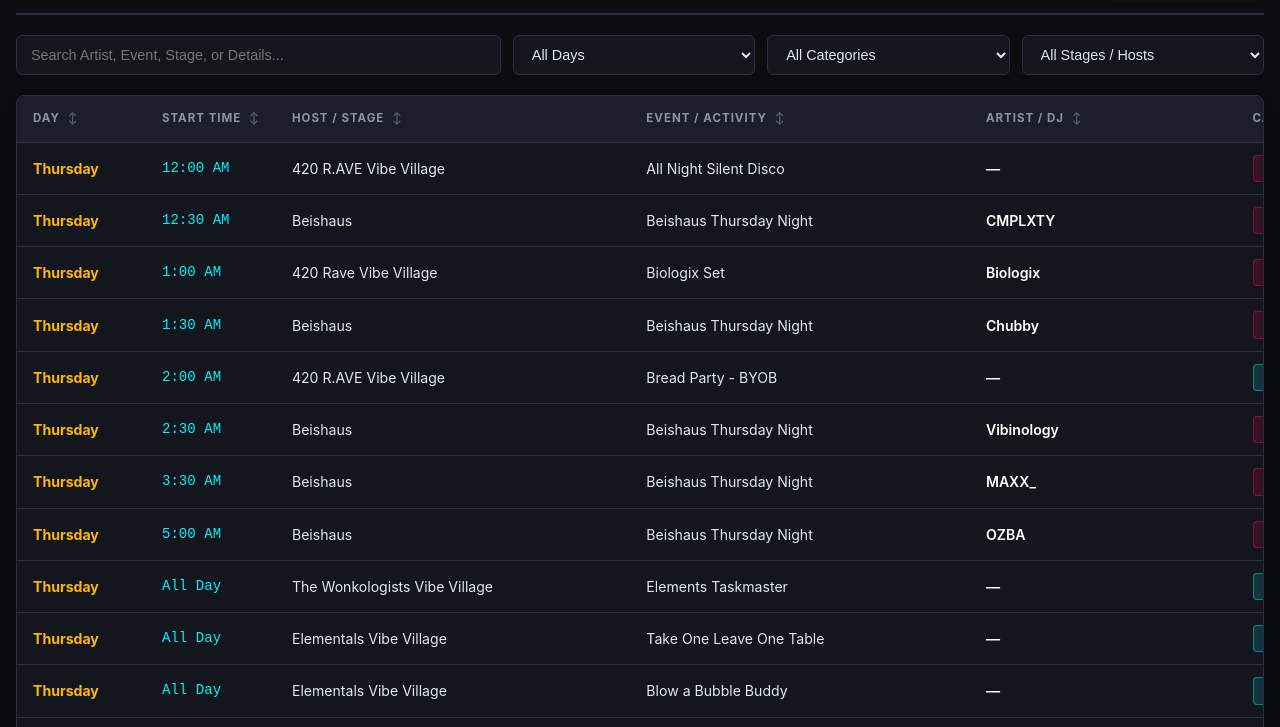
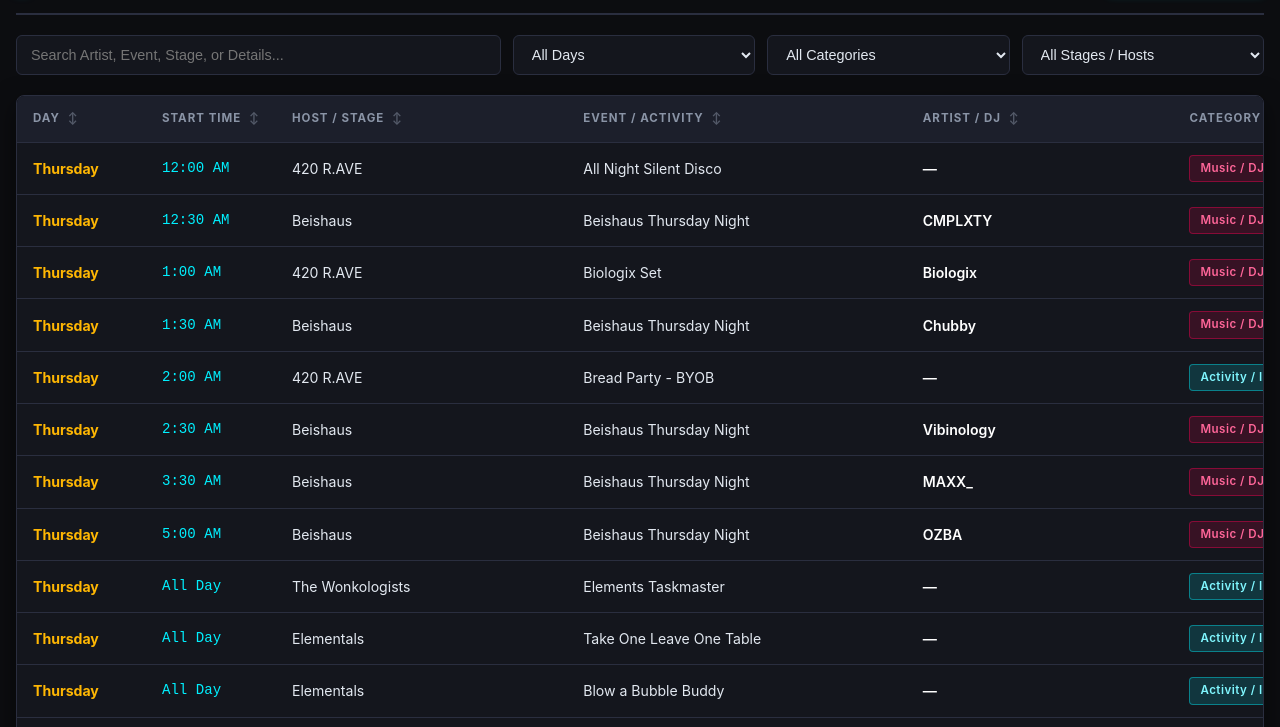
Before and after one commit to sethblair/EMF26_SC-VV-Lineup, a plain HTML site: page index.html in a window 1280 px wide. Shown: the part 51-778 px from the top of the page. Drawn offline with Linux system fonts and the light colour scheme.

Commit message:
Update index.html
data set updates

```diff
--- a/index.html
+++ b/index.html
@@ -432,79 +432,79 @@
 
   <script>
     const festivalData = [
-      {"day":"Thursday","time":"12:00 AM","event":"All Night Silent Disco","host":"420 R.AVE Vibe Village","artist":"—","category":"Music / DJ Set","details":"Early Arrival"},
+      {"day":"Thursday","time":"12:00 AM","event":"All Night Silent Disco","host":"420 R.AVE","artist":"—","category":"Music / DJ Set","details":"Early Arrival"},
       {"day":"Thursday","time":"12:30 AM","event":"Beishaus Thursday Night","host":"Beishaus","artist":"CMPLXTY","category":"Music / DJ Set","details":"Erev"},
-      {"day":"Thursday","time":"1:00 AM","event":"Biologix Set","host":"420 Rave Vibe Village","artist":"Biologix","category":"Music / DJ Set","details":"Silent Disco / 420 Rave"},
+      {"day":"Thursday","time":"1:00 AM","event":"Biologix Set","host":"420 R.AVE","artist":"Biologix","category":"Music / DJ Set","details":"Silent Disco / 420 Rave"},
       {"day":"Thursday","time":"1:30 AM","event":"Beishaus Thursday Night","host":"Beishaus","artist":"Chubby","category":"Music / DJ Set","details":"Erev"},
-      {"day":"Thursday","time":"2:00 AM","event":"Bread Party - BYOB","host":"420 R.AVE Vibe Village","artist":"—","category":"Activity / Interactive","details":"BYOB"},
+      {"day":"Thursday","time":"2:00 AM","event":"Bread Party - BYOB","host":"420 R.AVE","artist":"—","category":"Activity / Interactive","details":"BYOB"},
       {"day":"Thursday","time":"2:30 AM","event":"Beishaus Thursday Night","host":"Beishaus","artist":"Vibinology","category":"Music / DJ Set","details":"Erev"},
       {"day":"Thursday","time":"3:30 AM","event":"Beishaus Thursday Night","host":"Beishaus","artist":"MAXX_","category":"Music / DJ Set","details":"Erev"},
       {"day":"Thursday","time":"5:00 AM","event":"Beishaus Thursday Night","host":"Beishaus","artist":"OZBA","category":"Music / DJ Set","details":"Erev"},
-      {"day":"Thursday","time":"All Day","event":"Elements Taskmaster","host":"The Wonkologists Vibe Village","artist":"—","category":"Activity / Interactive","details":"Take a task, complete task, win merch & ducks"},
-      {"day":"Thursday","time":"All Day","event":"Take One Leave One Table","host":"Elementals Vibe Village","artist":"—","category":"Activity / Interactive","details":"PLUR treasure trade"},
-      {"day":"Thursday","time":"All Day","event":"Blow a Bubble Buddy","host":"Elementals Vibe Village","artist":"—","category":"Activity / Interactive","details":"Hang out & blow bubbles"},
-      {"day":"Thursday","time":"All Day","event":"Reusable Water Balloons","host":"Elementals Vibe Village","artist":"—","category":"Activity / Interactive","details":"Eco-friendly water games"},
-      {"day":"Thursday","time":"All Day","event":"Coloring & Chill","host":"Elementals Vibe Village","artist":"—","category":"Activity / Interactive","details":"Crayons provided"},
-      {"day":"Thursday","time":"All Day","event":"Refresh Station","host":"Elementals Vibe Village","artist":"—","category":"Activity / Interactive","details":"Sanitizer, sunnies, wipes, sunscreen"},
-      {"day":"Thursday","time":"All Day","event":"Clothing Exchange","host":"Elementals Vibe Village","artist":"—","category":"Activity / Interactive","details":"Gently used clean rave gear exchange"},
+      {"day":"Thursday","time":"All Day","event":"Elements Taskmaster","host":"The Wonkologists","artist":"—","category":"Activity / Interactive","details":"Take a task, complete task, win merch & ducks"},
+      {"day":"Thursday","time":"All Day","event":"Take One Leave One Table","host":"Elementals","artist":"—","category":"Activity / Interactive","details":"PLUR treasure trade"},
+      {"day":"Thursday","time":"All Day","event":"Blow a Bubble Buddy","host":"Elementals","artist":"—","category":"Activity / Interactive","details":"Hang out & blow bubbles"},
+      {"day":"Thursday","time":"All Day","event":"Reusable Water Balloons","host":"Elementals","artist":"—","category":"Activity / Interactive","details":"Eco-friendly water games"},
+      {"day":"Thursday","time":"All Day","event":"Coloring & Chill","host":"Elementals","artist":"—","category":"Activity / Interactive","details":"Crayons provided"},
+      {"day":"Thursday","time":"All Day","event":"Refresh Station","host":"Elementals","artist":"—","category":"Activity / Interactive","details":"Sanitizer, sunnies, wipes, sunscreen"},
+      {"day":"Thursday","time":"All Day","event":"Clothing Exchange","host":"Elementals","artist":"—","category":"Activity / Interactive","details":"Gently used clean rave gear exchange"},
       {"day":"Thursday","time":"All Day","event":"Take One - Leave One Basket","host":"Camp Alchemy","artist":"—","category":"Activity / Interactive","details":"Ongoing non-scheduled activity"},
       {"day":"Thursday","time":"All Day","event":"Cuddle Puddle","host":"Camp Alchemy","artist":"—","category":"Activity / Interactive","details":"Ongoing non-scheduled activity"},
       {"day":"Thursday","time":"All Day","event":"Kandi Making","host":"Camp Alchemy","artist":"—","category":"Activity / Interactive","details":"Ongoing non-scheduled activity"},
       {"day":"Friday","time":"10:30 AM","event":"Guided Morning Yoga Flow","host":"Elementals","artist":"—","category":"Workshop / Fitness","details":"Morning yoga session"},
-      {"day":"Friday","time":"11:00 AM","event":"Guided Yoga","host":"420 R.AVE Vibe Village","artist":"—","category":"Workshop / Fitness","details":"Morning movement"},
+      {"day":"Friday","time":"11:00 AM","event":"Guided Yoga","host":"420 R.AVE","artist":"—","category":"Workshop / Fitness","details":"Morning movement"},
       {"day":"Friday","time":"11:00 AM","event":"Movement: Soul Flow Vinyasa","host":"420 R.AVE","artist":"Jordie_Rock","category":"Workshop / Fitness","details":"Yoga session"},
       {"day":"Friday","time":"11:30 AM","event":"Sound Bath Meditation","host":"Elementals","artist":"—","category":"Workshop / Fitness","details":"Meditation"},
       {"day":"Friday","time":"12:00 PM","event":"Walk the Plank","host":"Sidequest","artist":"—","category":"Activity / Interactive","details":"Elemental activities"},
       {"day":"Friday","time":"12:00 PM","event":"Musical Chairs (BYOC)","host":"The Last Jawn Benders","artist":"—","category":"Activity / Interactive","details":"Bring Your Own Chair"},
-      {"day":"Friday","time":"12:00 PM","event":"Daytime Sets","host":"420 R.AVE Vibe Village","artist":"—","category":"Music / DJ Set","details":"Runs 12 PM - 5 PM"},
+      {"day":"Friday","time":"12:00 PM","event":"Daytime Sets","host":"420 R.AVE","artist":"—","category":"Music / DJ Set","details":"Runs 12 PM - 5 PM"},
       {"day":"Friday","time":"12:30 PM","event":"Dubstep Karaoke","host":"Elementals","artist":"—","category":"Activity / Interactive","details":"Continuous through Sunset"},
       {"day":"Friday","time":"12:30 PM","event":"Parm on the Farm","host":"Strictly Grooves Only / Oft Away","artist":"ZiSKi","category":"Music / DJ Set","details":"2nd Annual Free Chicken Parm Rave"},
       {"day":"Friday","time":"1:00 PM","event":"Potluck","host":"Groove Garden","artist":"—","category":"Activity / Interactive","details":"Bring a drink, dish, or dessert"},
-      {"day":"Friday","time":"1:00 PM","event":"Beer Pong Tournament","host":"420 R.AVE Vibe Village","artist":"—","category":"Activity / Interactive","details":"Tournament style"},
+      {"day":"Friday","time":"1:00 PM","event":"Beer Pong Tournament","host":"420 R.AVE","artist":"—","category":"Activity / Interactive","details":"Tournament style"},
       {"day":"Friday","time":"1:00 PM","event":"Yoga / Stretching","host":"Camp Alchemy","artist":"Becca","category":"Workshop / Fitness","details":"Morning stretch"},
       {"day":"Friday","time":"1:30 PM","event":"Seelie DJ Set","host":"Camp Alchemy","artist":"Seelie","category":"Music / DJ Set","details":"Wonky bass"},
       {"day":"Friday","time":"2:00 PM","event":"SamK DJ Set","host":"Camp Alchemy","artist":"SamK","category":"Music / DJ Set","details":"Hard techno"},
       {"day":"Friday","time":"3:00 PM","event":"American Sign Language for Beginners","host":"The Last Jawn Benders","artist":"—","category":"Workshop / Fitness","details":"ASL Intro Workshop"},
       {"day":"Friday","time":"4:00 PM","event":"Shanty Time","host":"Sidequest","artist":"—","category":"Activity / Interactive","details":"Sea shanty singalong"},
-      {"day":"Friday","time":"5:00 PM","event":"Mannequin Challenge","host":"Camp Smokealottapottamus / Board of Directors","artist":"—","category":"Activity / Interactive","details":"Group challenge video"},
+      {"day":"Friday","time":"5:00 PM","event":"Mannequin Challenge","host":"Camp Smokealottapottamus","artist":"—","category":"Activity / Interactive","details":"Group challenge video"},
       {"day":"Friday","time":"8:00 PM","event":"Fik's Elemental Costume Contest","host":"Sidequest","artist":"—","category":"Activity / Interactive","details":"Costume competition"},
       {"day":"Friday","time":"2:00 AM","event":"Electric Slumber Party / Kaleidokrew Takeover","host":"420 R.AVE & Kaleido Krew","artist":"Various B2B DJs","category":"Music / DJ Set","details":"Dress in onesies/pajamas, includes Silent Disco"},
       {"day":"Friday","time":"2:30 AM","event":"Beishaus Friday Night","host":"Beishaus","artist":"9B49","category":"Music / DJ Set","details":"Re'eh"},
       {"day":"Friday","time":"4:00 AM","event":"Beishaus Friday Night","host":"Beishaus","artist":"RIDDIM.NYC","category":"Music / DJ Set","details":"Re'eh"},
-      {"day":"Friday","time":"4:00 AM","event":"Silent Disco","host":"420 R.AVE Vibe Village","artist":"—","category":"Music / DJ Set","details":"Early morning set"},
+      {"day":"Friday","time":"4:00 AM","event":"Silent Disco","host":"420 R.AVE","artist":"—","category":"Music / DJ Set","details":"Early morning set"},
       {"day":"Friday","time":"5:00 AM","event":"Beishaus Friday Night","host":"Beishaus","artist":"VERAV","category":"Music / DJ Set","details":"Re'eh"},
-      {"day":"Friday","time":"All Day","event":"Elements Taskmaster","host":"The Wonkologists Vibe Village","artist":"—","category":"Activity / Interactive","details":"Interactive tasks & prizes"},
+      {"day":"Friday","time":"All Day","event":"Elements Taskmaster","host":"The Wonkologists","artist":"—","category":"Activity / Interactive","details":"Interactive tasks & prizes"},
       {"day":"Friday","time":"All Day","event":"Swamp Activities","host":"Camp Smokealottapottamus","artist":"—","category":"Activity / Interactive","details":"Bubbles, Take-One Leave-One, Selfie Station, Bingo"},
-      {"day":"Friday","time":"All Day","event":"Elementals Ongoing","host":"Elementals Vibe Village","artist":"—","category":"Activity / Interactive","details":"Trade table, bubbles, water balloons, coloring, gear exchange"},
+      {"day":"Friday","time":"All Day","event":"ElementalsOngoing","host":"Elementals","artist":"—","category":"Activity / Interactive","details":"Trade table, bubbles, water balloons, coloring, gear exchange"},
       {"day":"Friday","time":"All Day","event":"Camp Alchemy Ongoing","host":"Camp Alchemy","artist":"—","category":"Activity / Interactive","details":"Cuddle puddle, kandi making, take-one leave-one"},
       {"day":"Saturday","time":"10:30 AM","event":"Guided Morning Yoga Flow","host":"Elementals","artist":"—","category":"Workshop / Fitness","details":"Morning yoga"},
-      {"day":"Saturday","time":"11:00 AM","event":"Guided Yoga","host":"420 R.AVE Vibe Village","artist":"—","category":"Workshop / Fitness","details":"Morning yoga"},
+      {"day":"Saturday","time":"11:00 AM","event":"Guided Yoga","host":"420 R.AVE","artist":"—","category":"Workshop / Fitness","details":"Morning yoga"},
       {"day":"Saturday","time":"11:00 AM","event":"Movement: Hatha Yoga","host":"420 R.AVE","artist":"Senseirayray","category":"Workshop / Fitness","details":"Hatha yoga session"},
       {"day":"Saturday","time":"11:30 AM","event":"Jellyfishing 101","host":"Elementals","artist":"—","category":"Workshop / Fitness","details":"Make kandi jellyfish (supplies provided)"},
       {"day":"Saturday","time":"12:00 PM","event":"Sound Bath","host":"The Last Jawn Benders","artist":"—","category":"Workshop / Fitness","details":"Sound relaxation"},
       {"day":"Saturday","time":"12:00 PM","event":"Pirate Yoga","host":"Sidequest","artist":"—","category":"Workshop / Fitness","details":"Themed yoga session"},
       {"day":"Saturday","time":"12:00 PM","event":"Disco Pancakes","host":"Camp Alchemy","artist":"Ryan","category":"Activity / Interactive","details":"Free breakfast + DJ set"},
-      {"day":"Saturday","time":"12:00 PM","event":"Daytime Sets","host":"420 R.AVE Vibe Village","artist":"—","category":"Music / DJ Set","details":"Runs 12 PM - 5 PM"},
-      {"day":"Saturday","time":"1:00 PM","event":"Flow Meetup & BBQ","host":"420 R.AVE Vibe Village","artist":"—","category":"Activity / Interactive","details":"Flow arts & food"},
+      {"day":"Saturday","time":"12:00 PM","event":"Daytime Sets","host":"420 R.AVE","artist":"—","category":"Music / DJ Set","details":"Runs 12 PM - 5 PM"},
+      {"day":"Saturday","time":"1:00 PM","event":"Flow Meetup & BBQ","host":"420 R.AVE","artist":"—","category":"Activity / Interactive","details":"Flow arts & food"},
       {"day":"Saturday","time":"1:00 PM","event":"Painting and Mixed Media Crafts","host":"Camp Alchemy","artist":"Juliet and Olivia","category":"Workshop / Fitness","details":"Craft workshop"},
       {"day":"Saturday","time":"2:00 PM","event":"Dubstep Karaoke","host":"The Last Jawn Benders","artist":"—","category":"Activity / Interactive","details":"Karaoke session"},
-      {"day":"Saturday","time":"2:30 PM","event":"Rock the Runway Fashion Show","host":"K-Hole Kauldron Vibe Village","artist":"—","category":"Activity / Interactive","details":"Red carpet walk, free photos posted to Instagram"},
+      {"day":"Saturday","time":"2:30 PM","event":"Rock the Runway Fashion Show","host":"K-Hole Kauldron","artist":"—","category":"Activity / Interactive","details":"Red carpet walk, free photos posted to Instagram"},
       {"day":"Saturday","time":"2:30 PM","event":"Get Ready at the Cottage","host":"Groove Garden","artist":"Dingle Dorf","category":"Music / DJ Set","details":"Glam station with glitter & temp tattoos"},
       {"day":"Saturday","time":"3:15 PM","event":"Get Ready at the Cottage","host":"Groove Garden","artist":"Faarz","category":"Music / DJ Set","details":"Live music set"},
       {"day":"Saturday","time":"4:00 PM","event":"Battle Royale","host":"Sidequest","artist":"—","category":"Activity / Interactive","details":"Games/Competition"},
       {"day":"Saturday","time":"8:00 PM","event":"Shanty Time","host":"Sidequest","artist":"—","category":"Activity / Interactive","details":"Sea shanty singalong"},
-      {"day":"Saturday","time":"2:00 AM","event":"Riddim Riot","host":"420 R.AVE Vibe Village","artist":"—","category":"Music / DJ Set","details":"Night time set"},
+      {"day":"Saturday","time":"2:00 AM","event":"Riddim Riot","host":"420 R.AVE","artist":"—","category":"Music / DJ Set","details":"Night time set"},
       {"day":"Saturday","time":"2:00 AM","event":"Beishaus Saturday Night","host":"Beishaus","artist":"Jonas Loeb","category":"Music / DJ Set","details":"Motzei"},
       {"day":"Saturday","time":"3:30 AM","event":"Beishaus Saturday Night","host":"Beishaus","artist":"Zejibo","category":"Music / DJ Set","details":"Motzei"},
-      {"day":"Saturday","time":"4:00 AM","event":"Silent Disco","host":"420 R.AVE Vibe Village","artist":"—","category":"Music / DJ Set","details":"Late night silent disco"},
+      {"day":"Saturday","time":"4:00 AM","event":"Silent Disco","host":"420 R.AVE","artist":"—","category":"Music / DJ Set","details":"Late night silent disco"},
       {"day":"Saturday","time":"5:00 AM","event":"Beishaus Saturday Night","host":"Beishaus","artist":"Diceman","category":"Music / DJ Set","details":"Motzei"},
       {"day":"Saturday","time":"All Day","event":"Astronomy in the Community","host":"Astronomy in the Community","artist":"—","category":"Activity / Interactive","details":"Daytime solar viewing & nighttime star parties"},
-      {"day":"Saturday","time":"All Day","event":"Elements Taskmaster","host":"The Wonkologists Vibe Village","artist":"—","category":"Activity / Interactive","details":"Interactive tasks & prizes"},
-      {"day":"Saturday","time":"All Day","event":"Elementals Ongoing","host":"Elementals Vibe Village","artist":"—","category":"Activity / Interactive","details":"Trade table, bubbles, water balloons, coloring, gear exchange"},
+      {"day":"Saturday","time":"All Day","event":"Elements Taskmaster","host":"The Wonkologists","artist":"—","category":"Activity / Interactive","details":"Interactive tasks & prizes"},
+      {"day":"Saturday","time":"All Day","event":"ElementalsOngoing","host":"Elementals","artist":"—","category":"Activity / Interactive","details":"Trade table, bubbles, water balloons, coloring, gear exchange"},
       {"day":"Saturday","time":"All Day","event":"Camp Alchemy Ongoing","host":"Camp Alchemy","artist":"—","category":"Activity / Interactive","details":"Cuddle puddle, kandi making, take-one leave-one"},
       {"day":"Sunday","time":"12:00 PM","event":"Human Car Wash","host":"Earth Vibe Village / The Panda Whores","artist":"—","category":"Activity / Interactive","details":"Wear swimsuit, bring water/bubble guns. Look for Panda Pirate flag"},
       {"day":"Sunday","time":"12:00 PM","event":"Lorax Juggling Buffoons","host":"Sidequest","artist":"—","category":"Activity / Interactive","details":"Performance / Activity"},
-      {"day":"Sunday","time":"12:00 PM","event":"Daytime Sets","host":"420 R.AVE Vibe Village","artist":"—","category":"Music / DJ Set","details":"Runs 12 PM - 5 PM"},
+      {"day":"Sunday","time":"12:00 PM","event":"Daytime Sets","host":"420 R.AVE","artist":"—","category":"Music / DJ Set","details":"Runs 12 PM - 5 PM"},
       {"day":"Sunday","time":"12:30 PM","event":"Guided Morning Yoga Flow","host":"Elementals","artist":"—","category":"Workshop / Fitness","details":"Morning yoga"},
       {"day":"Sunday","time":"1:00 PM","event":"Clear the Decks","host":"Sidequest","artist":"—","category":"Activity / Interactive","details":"Interactive game"},
       {"day":"Sunday","time":"1:00 PM","event":"Shuffling Class","host":"Camp Alchemy","artist":"Frances","category":"Workshop / Fitness","details":"Dance lesson"},
@@ -512,14 +512,14 @@
       {"day":"Sunday","time":"4:00 PM","event":"Clown Bath","host":"Sidequest","artist":"—","category":"Activity / Interactive","details":"Interactive event"},
       {"day":"Sunday","time":"8:00 PM","event":"Award Ceremony","host":"Sidequest","artist":"—","category":"Activity / Interactive","details":"Camp awards"},
       {"day":"Sunday","time":"2:00 AM","event":"Movie Night: Night at the Museum","host":"Groove Garden","artist":"—","category":"Activity / Interactive","details":"Screening (~2 AM)"},
-      {"day":"Sunday","time":"2:00 AM","event":"Movie Night: The Prophet","host":"420 R.AVE Vibe Village","artist":"—","category":"Activity / Interactive","details":"Late night movie"},
+      {"day":"Sunday","time":"2:00 AM","event":"Movie Night: The Prophet","host":"420 R.AVE","artist":"—","category":"Activity / Interactive","details":"Late night movie"},
       {"day":"Sunday","time":"2:30 AM","event":"Beishaus Sunday Night","host":"Beishaus","artist":"Avii","category":"Music / DJ Set","details":"Tov"},
       {"day":"Sunday","time":"3:30 AM","event":"Beishaus Sunday Night","host":"Beishaus","artist":"Funky Fark","category":"Music / DJ Set","details":"Tov"},
-      {"day":"Sunday","time":"4:00 AM","event":"Movie Night: My Neighbor Totoro","host":"420 R.AVE Vibe Village","artist":"—","category":"Activity / Interactive","details":"Late night movie"},
+      {"day":"Sunday","time":"4:00 AM","event":"Movie Night: My Neighbor Totoro","host":"420 R.AVE","artist":"—","category":"Activity / Interactive","details":"Late night movie"},
       {"day":"Sunday","time":"5:00 AM","event":"Beishaus Sunday Night","host":"Beishaus","artist":"Nissin","category":"Music / DJ Set","details":"Tov"},
       {"day":"Sunday","time":"All Day","event":"Astronomy in the Community","host":"Astronomy in the Community","artist":"—","category":"Activity / Interactive","details":"Daytime solar viewing & nighttime star parties"},
-      {"day":"Sunday","time":"All Day","event":"Elements Taskmaster","host":"The Wonkologists Vibe Village","artist":"—","category":"Activity / Interactive","details":"Interactive tasks & prizes"},
-      {"day":"Sunday","time":"All Day","event":"Elementals Ongoing","host":"Elementals Vibe Village","artist":"—","category":"Activity / Interactive","details":"Trade table, bubbles, water balloons, coloring, gear exchange"},
+      {"day":"Sunday","time":"All Day","event":"Elements Taskmaster","host":"The Wonkologists","artist":"—","category":"Activity / Interactive","details":"Interactive tasks & prizes"},
+      {"day":"Sunday","time":"All Day","event":"ElementalsOngoing","host":"Elementals","artist":"—","category":"Activity / Interactive","details":"Trade table, bubbles, water balloons, coloring, gear exchange"},
       {"day":"Sunday","time":"All Day","event":"Camp Alchemy Ongoing","host":"Camp Alchemy","artist":"—","category":"Activity / Interactive","details":"Cuddle puddle, kandi making, take-one leave-one"},
       {"day":"TBD / Multiple","time":"—","event":"Afterfunktion","host":"Aftershock Fam X Soundz Organic","artist":"9B49 B2B Rudashi","category":"Music / DJ Set","details":"Aug 7-9"},
       {"day":"TBD / Multiple","time":"—","event":"Afterfunktion","host":"Aftershock Fam X Soundz Organic","artist":"Afterthought B2B Redline District","category":"Music / DJ Set","details":"Aug 7-9"},
@@ -583,9 +583,9 @@
       {"day":"TBD / Multiple","time":"—","event":"420 Rave Lineup","host":"420 R.AVE","artist":"WOOLDOOR","category":"Music / DJ Set","details":"Aug 7-9"},
       {"day":"TBD / Multiple","time":"—","event":"420 Rave Lineup","host":"420 R.AVE","artist":"YURKO","category":"Music / DJ Set","details":"Aug 7-9"},
       {"day":"TBD / Multiple","time":"—","event":"420 Rave Lineup","host":"420 R.AVE","artist":"Zero. ID","category":"Music / DJ Set","details":"Aug 7-9"},
-      {"day":"TBD / Multiple","time":"—","event":"Elements Afters","host":"Pitter's Paradise Vibe Village","artist":"HIM","category":"Music / DJ Set","details":"Afterhours set"},
-      {"day":"TBD / Multiple","time":"—","event":"Elements Afters","host":"Pitter's Paradise Vibe Village","artist":"Lone Woof B2B Cakeknife","category":"Music / DJ Set","details":"Afterhours set"},
-      {"day":"TBD / Multiple","time":"—","event":"Elements Afters","host":"Pitter's Paradise Vibe Village","artist":"RYN B3B Just James & Showboats","category":"Music / DJ Set","details":"Afterhours set"},
+      {"day":"TBD / Multiple","time":"—","event":"Elements Afters","host":"Pitter's Paradise","artist":"HIM","category":"Music / DJ Set","details":"Afterhours set"},
+      {"day":"TBD / Multiple","time":"—","event":"Elements Afters","host":"Pitter's Paradise","artist":"Lone Woof B2B Cakeknife","category":"Music / DJ Set","details":"Afterhours set"},
+      {"day":"TBD / Multiple","time":"—","event":"Elements Afters","host":"Pitter's Paradise","artist":"RYN B3B Just James & Showboats","category":"Music / DJ Set","details":"Afterhours set"},
       {"day":"TBD / Multiple","time":"—","event":"Club Intima","host":"Vibe Village Soundcamp","artist":"Ammo Amor","category":"Music / DJ Set","details":"Set time runs 2:00 AM - Sunrise"},
       {"day":"TBD / Multiple","time":"—","event":"Club Intima","host":"Vibe Village Soundcamp","artist":"Bauduy","category":"Music / DJ Set","details":"Set time runs 2:00 AM - Sunrise"},
       {"day":"TBD / Multiple","time":"—","event":"Club Intima","host":"Vibe Village Soundcamp","artist":"Bychance","category":"Music / DJ Set","details":"Set time runs 2:00 AM - Sunrise"},
```
